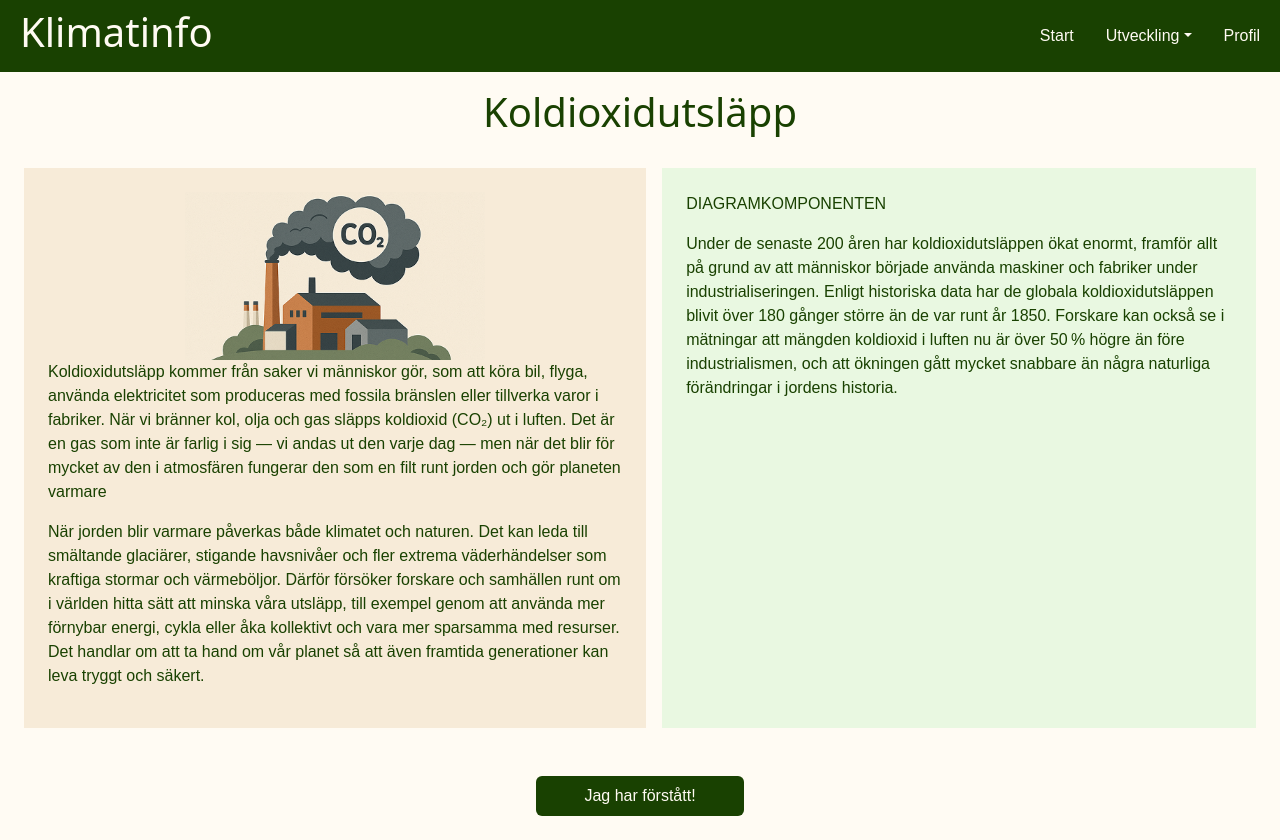
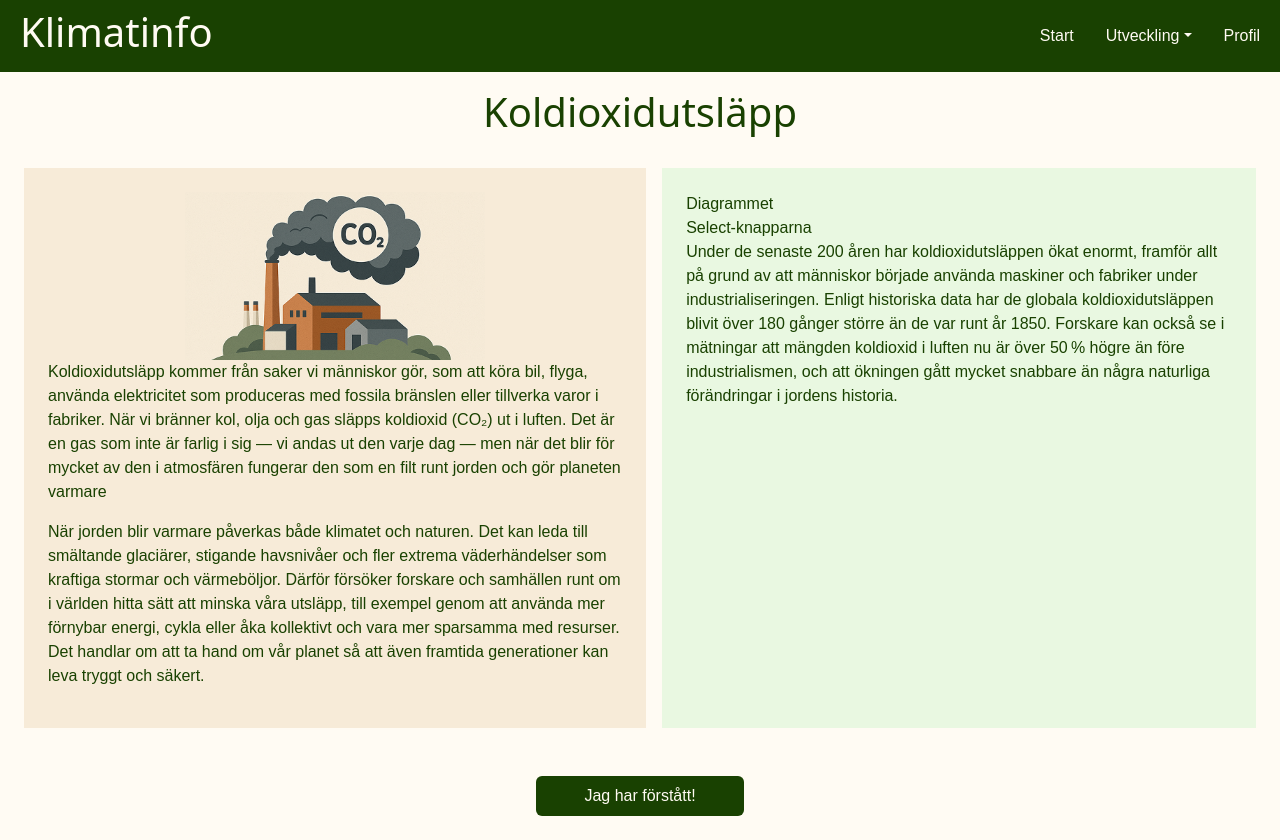
Before and after one commit to fiamont/Frontend_application_Boras, a React (Vite) app: page /lektion/glaciarstorlekar in a window 1280 px wide. Built offline with nearby package versions, Linux system fonts and the light colour scheme; a web font is replaced by a local one.

Commit message:
Add start of InteractiveChart to Lecture

```diff
--- /dev/null
+++ b/src/components/InteractiveChart.jsx
@@ -0,0 +1,10 @@
+function InteractiveChart() {
+  return (
+    <div>
+      <div>Diagrammet</div>
+      <div>Select-knapparna</div>
+    </div>
+  );
+}
+
+export default InteractiveChart;
--- a/src/components/Lecture.jsx
+++ b/src/components/Lecture.jsx
@@ -1,4 +1,5 @@
 import LectureButton from "./LectureButton";
+import InteractiveChart from "./InteractiveChart";
 
 function Lecture({ lectureData }) {
   return (
@@ -15,7 +16,7 @@ function Lecture({ lectureData }) {
           <p>{lectureData.sections[1]}</p>
         </div>
         <div className="lecture-second-part p-4">
-          <p>DIAGRAMKOMPONENTEN</p>
+          <InteractiveChart />
           <p>{lectureData.sections[2]}</p>
         </div>
       </div>
```
